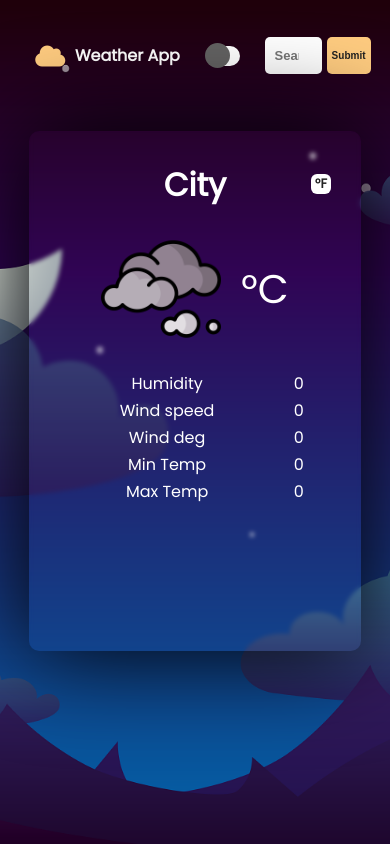
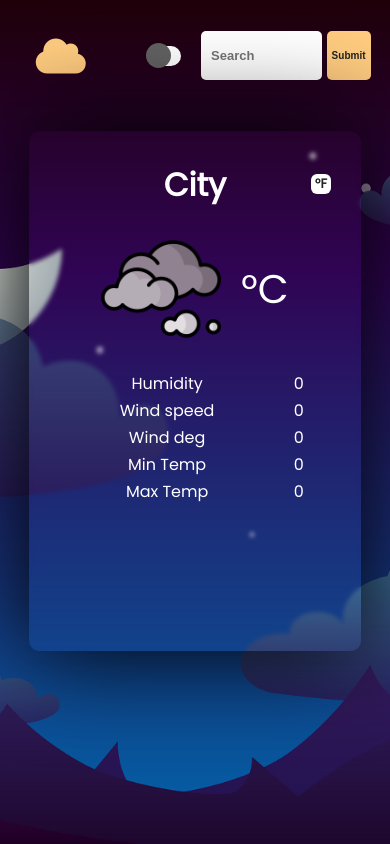
Before and after one commit to tyagidipanshu098/SIMBT_03, a plain HTML site: page index.html in a window 390 px wide. Drawn offline with Linux system fonts and the light colour scheme.

Commit message:
Update style.css

```diff
--- a/style.css
+++ b/style.css
@@ -142,7 +142,7 @@ body{
     border: none;
     border-radius: 5px;
     color: #212121;
-    padding: 0 10px;
+    padding: 0 18px;
     cursor: pointer;
     font-weight: bold;
     font-size: small;
@@ -169,7 +169,7 @@ body{
 }
 .weather{
 
-    width: 30%;
+    width: 32%;
     height: 80%;
     border-radius: 10px;
     box-shadow: 0px 0px 100px black;
@@ -241,7 +241,7 @@ body{
 @media (max-width:1200px){
     .weather{
         background: transparent;
-        width: 35%;
+        width: 40%;
         height: 80%;
         border-radius: 10px;
     }
@@ -249,17 +249,43 @@ body{
 @media (max-width:1000px){
     .weather{
         background: transparent;
-        width: 40%;
+        width: 45%;
         height: 80%;
         border-radius: 10px;
+    }
+    .search{
+        display: flex;
+        height: 80%;
+        width: 40%;
+        column-gap: 5px;
+        justify-content: flex-end;
+        align-items: center;
+        padding-right: 5%;
+    }
+    .head-text{
+        display: flex;
+        height: 100%;
+        width: 35%;
+        justify-content: center;
+        align-items: center;
+        margin-left: 30px;
     }
 }
 @media (max-width:800px){
     .weather{
         background: transparent;
-        width: 45%;
+        width: 55%;
         height: 80%;
         border-radius: 10px;
+    }
+    .search{
+        display: flex;
+        height: 80%;
+        width: 40%;
+        column-gap: 5px;
+        justify-content: flex-end;
+        align-items: center;
+        padding-right: 5%;
     }
     .search input{
         height: 60%;
@@ -291,6 +317,15 @@ body{
         width: 55%;
         height: 80%;
         border-radius: 10px;
+    }
+    .search{
+        display: flex;
+        height: 80%;
+        width: 45%;
+        column-gap: 5px;
+        justify-content: flex-end;
+        align-items: center;
+        padding-right: 5%;
     }
     .search input{
         height: 60%;
@@ -344,13 +379,18 @@ body{
         margin-left: 0;
     }
     .head-text p{
+        visibility: hidden;
+        font-size: large;
+    }
+    .head-text i{
 
-        font-size: large;
+        font-size: 2.5rem;
+        padding-left: 30%;
     }
     .search{
         display: flex;
         height: 80%;
-        width: 35%;
+        width: 55%;
         column-gap: 5px;
         justify-content: flex-end;
         align-items: center;
@@ -378,6 +418,7 @@ body{
         cursor: pointer;
         font-weight: bold;
         font-size: x-small;
+        width: 35%;
     }
     .info table{
 
@@ -404,7 +445,7 @@ body{
         outline: none;
         border: none;
         padding: 0 20px;
-        width: 80%;
+        width: 100%;
         font-weight: bold;
         font-size: large;
         color: rgb(95, 93, 93);
@@ -412,24 +453,40 @@ body{
     .head-text{
         display: flex;
         height: 100%;
-        width: 50%;
+        width: 30%;
         justify-content: center;
         align-items: center;
         margin-left: 10px;
         padding-top: 10px;
+
     }
     .head-text p{
+        visibility: hidden;
+        font-size: medium;
 
-        font-size: medium;
     }
     .head-text i{
 
-        font-size: x-large;
+        font-size: 2.5rem;
+        padding-left: 50%;
+
+    }
+    #theme{
+        display: flex;
+        align-items: center;
+        justify-content: center;
+        width: 40px;
+        height: 20px;
+        background: #ffffff;
+        border-radius: 20px;
+        border: none;
+        margin-right: 15px;
+
     }
     .search{
         display: flex;
-        height: 60%;
-        width: 40%;
+        height: 80%;
+        width: 55%;
         column-gap: 5px;
         justify-content: flex-end;
         align-items: center;
@@ -458,6 +515,7 @@ body{
         cursor: pointer;
         font-weight: bold;
         font-size: x-small;
+        width: 35%;
     }
     .info table{
 
```
